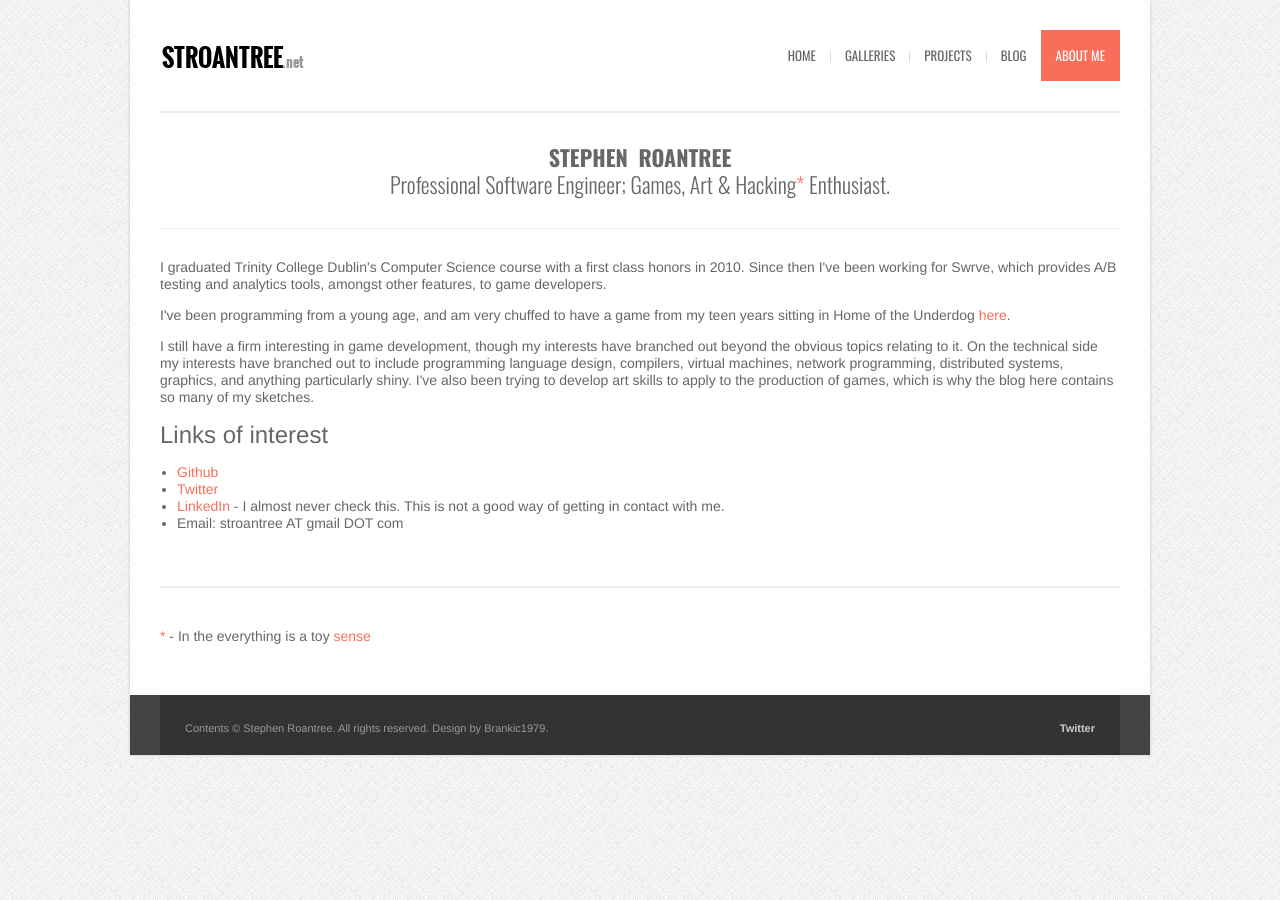
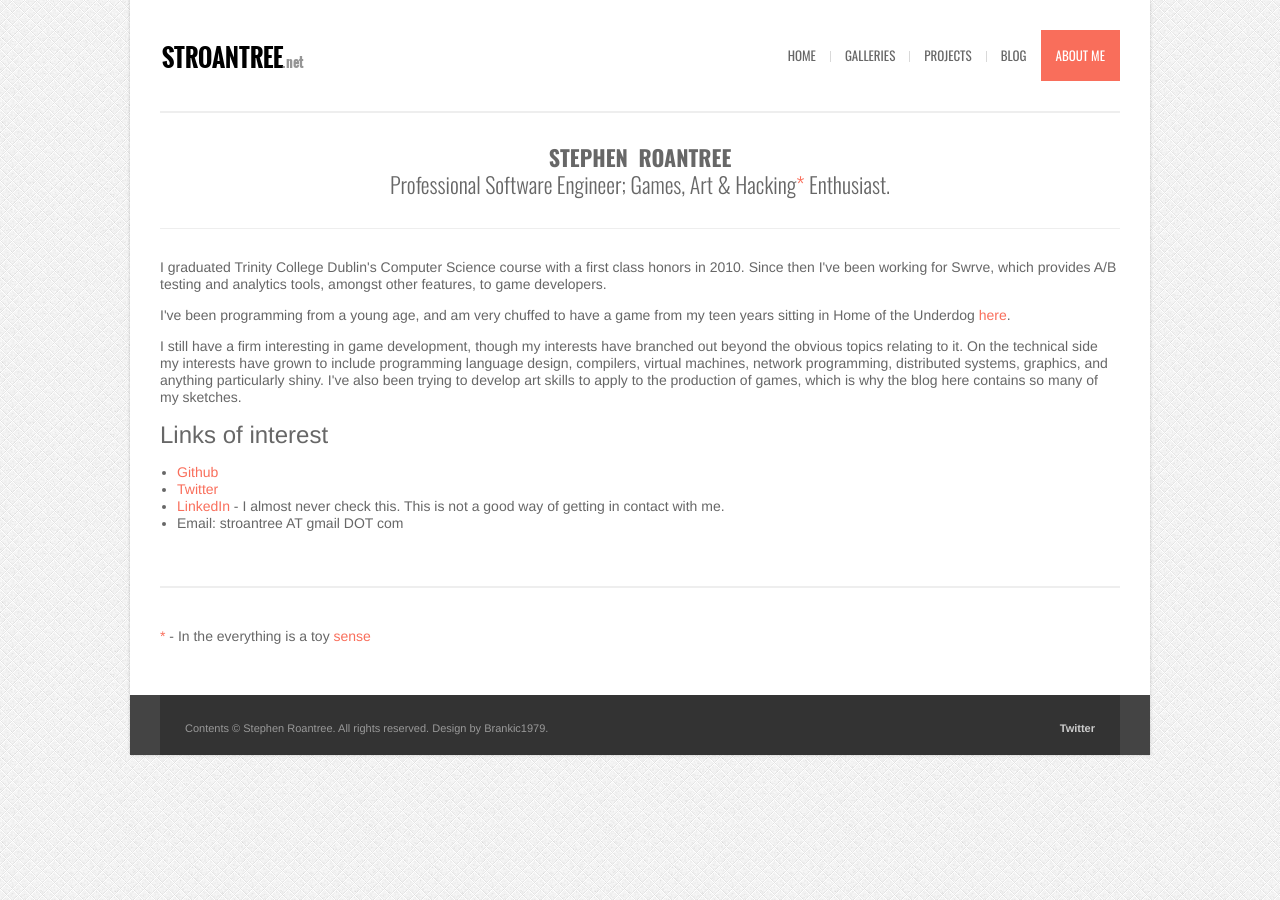
Before and after one commit to stroan/Website, a Jekyll site: the page built from about.html, in a window 1280 px wide. Built offline with Jekyll 4.4.1, drawn with Linux system fonts in a browser that asks for light colours; nearby versions of some CDN libraries; Markdown is read by kramdown in place of the engine named in the settings.

Commit message:
Update about page

```diff
--- a/about.html
+++ b/about.html
@@ -18,7 +18,7 @@ title: About Me
 
         <p>I've been programming from a young age, and am very chuffed to have a game from my teen years sitting in Home of the Underdog <a href="http://homeoftheunderdogs.net/game.php?id=5221">here</a>.</p>
 
-        <p>I still have a firm interesting in game development, though my interests have branched out beyond the obvious topics relating to it. On the technical side my interests have branched out to include programming language design, compilers, virtual machines, network programming, distributed systems, graphics, and anything particularly shiny. I've also been trying to develop art skills to apply to the production of games,
+        <p>I still have a firm interesting in game development, though my interests have branched out beyond the obvious topics relating to it. On the technical side my interests have grown to include programming language design, compilers, virtual machines, network programming, distributed systems, graphics, and anything particularly shiny. I've also been trying to develop art skills to apply to the production of games,
         which is why the blog here contains so many of my sketches.</p>
 
         <h3>Links of interest</h3>
```
